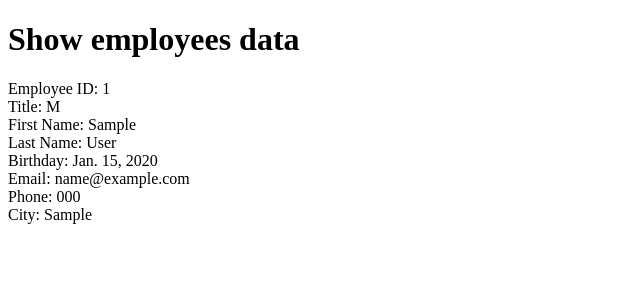
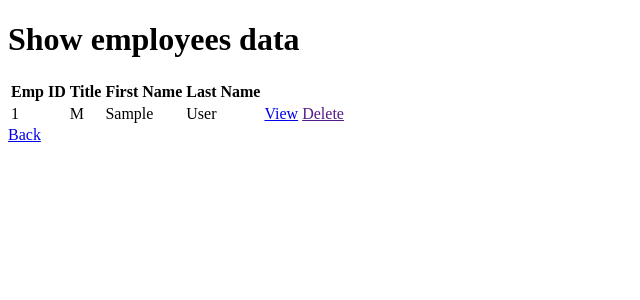
Before and after one commit to kaseytc/prime-mobile-erp, a Django app: page /erp/employees/ in a window 1280 px wide. Shown: the top 300 px of the page, without its empty margins (0-640 px from the left). Run offline with Django 3.2, Linux system fonts and the light colour scheme; tables that the repository leaves empty hold one stand-in row (values such as "Sample post").

Commit message:
Add employee detail view

```diff
--- a/capstoneproject/erp/models.py
+++ b/capstoneproject/erp/models.py
@@ -70,6 +70,7 @@ class Employee(models.Model):
     class Meta:
         managed = False
         db_table = 'Employee'
+        ordering = ['title', 'lname',]
 
 
 class Inventory(models.Model):
--- a/capstoneproject/erp/templates/employee_list.html
+++ b/capstoneproject/erp/templates/employee_list.html
@@ -5,20 +5,30 @@
 {% block content %}
 <h1>Show employees data</h1>
 
+<table>
+    <tr>
+        <th>Emp ID</th>
+        <th>Title</th>
+        <th>First Name</th>
+        <th>Last Name</th>
+    </tr>
 {% for employee in object_list %}
     <!--<p>{{ article.headline }}</p>
     <p>By {{ article.reporter.full_name }}</p>
     <p>Published {{ article.pub_date|date:"F j, Y" }}</p>-->
-    Employee ID: {{employee.emp_id}}  <br/>
-    Title: {{employee.title}} <br/>
-    First Name: {{employee.fname}}  <br/>
-    Last Name: {{employee.lname}}  <br/>
-    Birthday: {{employee.dob}}  <br/>
-    Email: {{employee.email}}  <br/>
-    Phone: {{employee.phone}}  <br/>
-    City: {{employee.city}}  <br/>
-    <br/>
+    <tr>
+        <td>{{employee.emp_id}}</td>
+        <td>{{employee.title}}</td>
+        <td>{{employee.fname}}</td>
+        <td>{{employee.lname}}</td>
+        <td><a href="{{employee.emp_id}}">View</a></td>
+        {% if employee.title != "Owner" and employee.title != "Manager" %}
+             <td><a href="">Delete</a></td>
+        {% endif %}
+    </tr>
 {% empty %}
     <li>No employees yet.</li>
 {% endfor %}
+</table>
+<a href="/">Back</a>
 {% endblock %}
--- a/capstoneproject/erp/urls.py
+++ b/capstoneproject/erp/urls.py
@@ -6,7 +6,9 @@ urlpatterns = [
     #path('', views.index, name='index'),
     path('', views.home, name='home'),
     path('add_employee/', views.add_employee, name='add-employee'),
+    #path('add_employee/', views.EmployeeCreateView.as_view(), name='add-employee'),
     path('searchEmployee/', views.searchEmployee),
     path('employees/', views.EmployeeListView.as_view(), name='employees'),
-    path('employees/<int:emp_id>', views.EmployeeDetailView.as_view(), name='employee-detail'),
+    path('employees/<pk>', views.EmployeeDetailView.as_view(), name='employee-detail'),
+    #path('employees/<int:emp_id>', views.employee_detail_view, name='employee-detail'),
 ]
--- a/capstoneproject/erp/views.py
+++ b/capstoneproject/erp/views.py
@@ -4,6 +4,8 @@ from django.http import HttpResponseRedirect
 from django .views import generic
 from .models import Employee
 from .forms import EmployeeForm
+from django.views.generic.edit import CreateView
+from django.shortcuts import get_object_or_404
 # Create your views here.
 
 def index(request):
@@ -27,6 +29,10 @@ def add_employee(request):
             submitted = True
     return render(request, 'add_employee.html', {'form': form, 'submitted': submitted})
 
+#class  EmployeeCreateView(CreateView):
+#    model =  Employee
+#    fields = '__all__'
+#    template_name = 'employee_form.html'
 
 class EmployeeListView(generic.ListView):
     model = Employee
@@ -37,9 +43,20 @@ class EmployeeListView(generic.ListView):
     #    return context
 
 
-class EmployeeDetailView(generic.DeleteView):
+class EmployeeDetailView(generic.DetailView):
     model = Employee
+    template_name = 'employee_detail.html'
+#    def get_context_data(self, **kwargs):
+#        context = super().get_context_data(**kwargs)
+#        #context['now'] = timezone.now()
+#        return context
 
+
+'''
+def employee_detail_view(request, emp_id):
+    employee = get_object_or_404(Employee, pk=emp_id)
+    return render(request, 'employee_detail.html', context={'employee': employee})
+'''
 
 def searchEmployee(request):
     return render(request, 'searchEmployee.html', locals())
```
Also changed, not shown: capstoneproject/erp/templates/employee_detail.html (added, +22 -0 lines).
